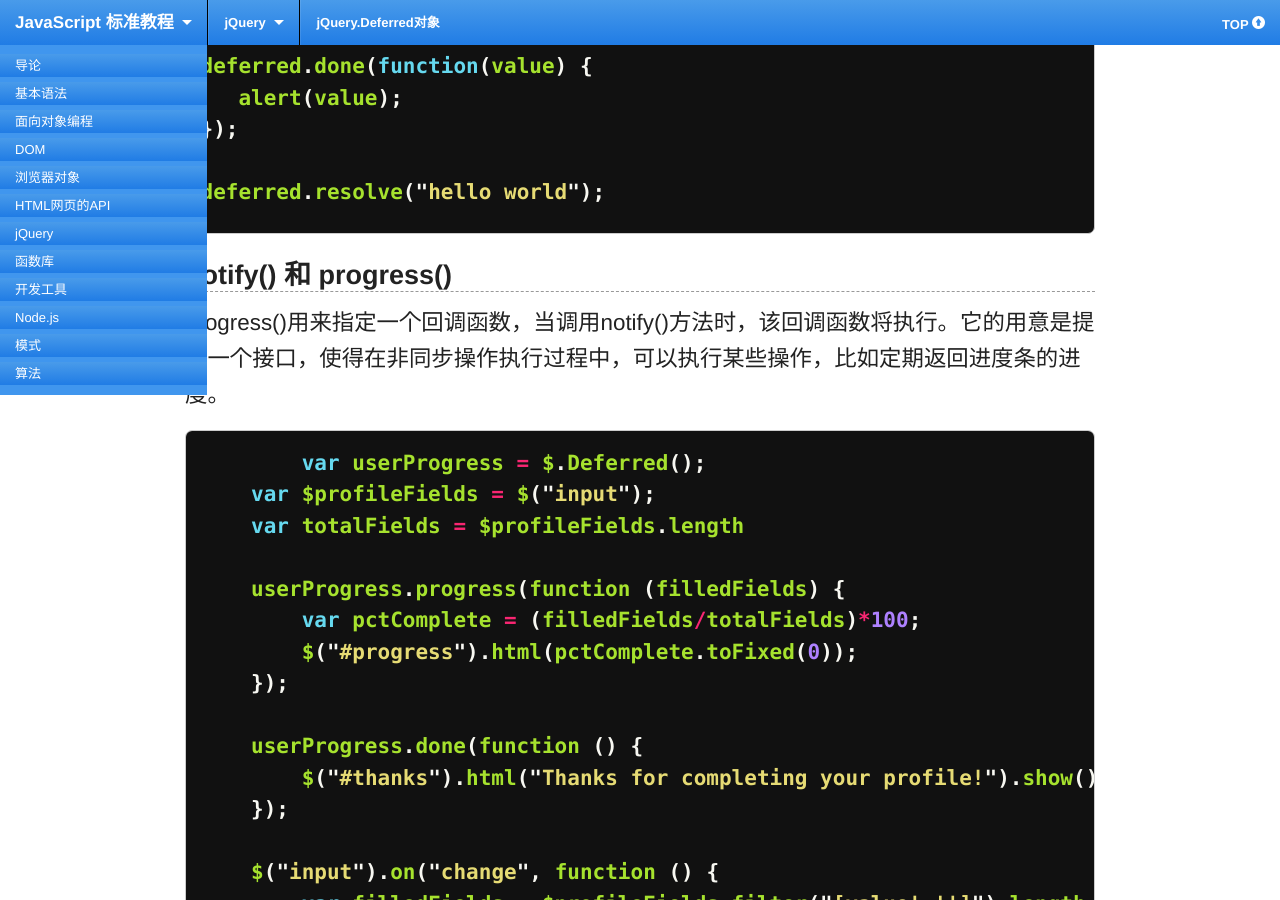
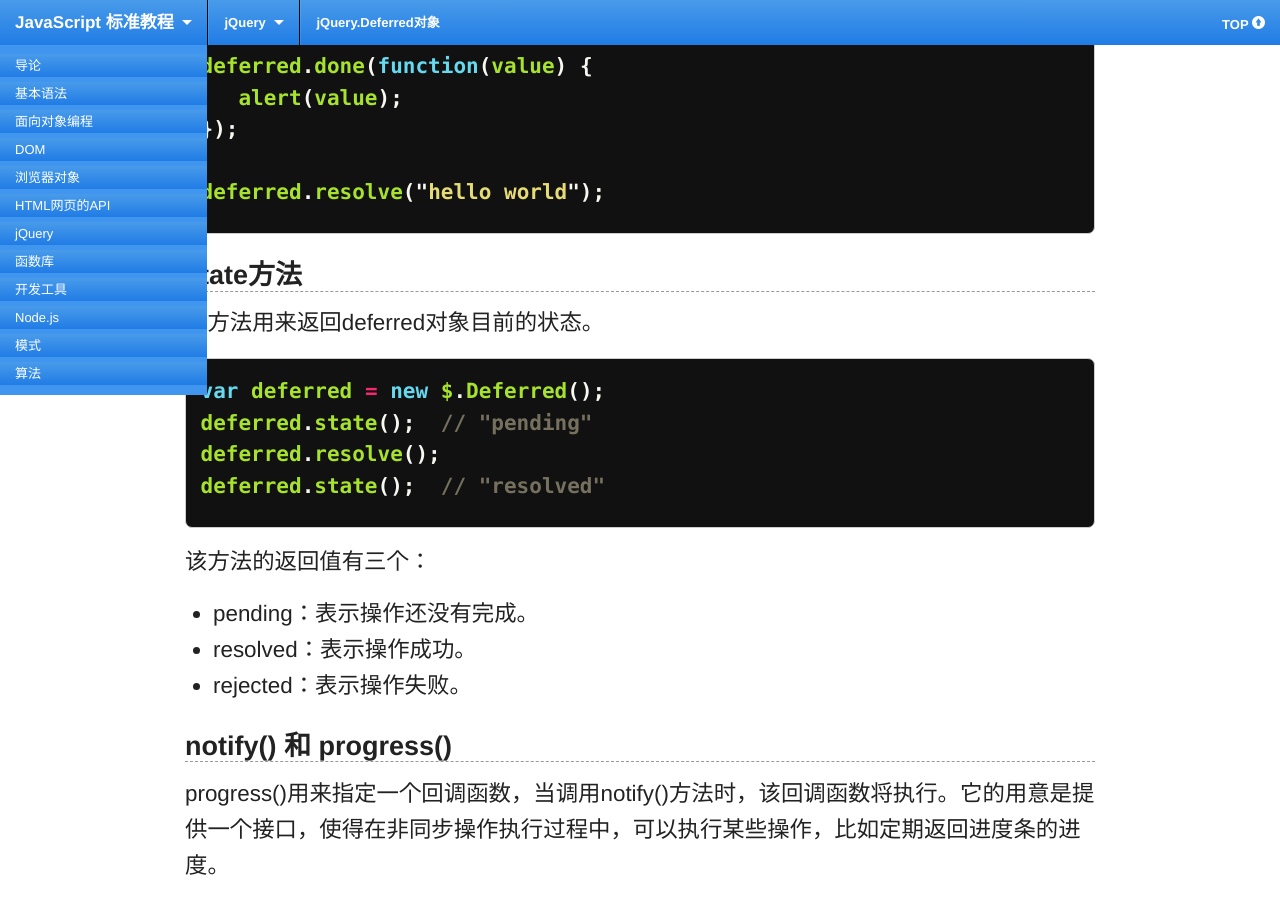
Before and after one commit to ruanyf/jstutorial, a Jekyll site: the page built from jquery/deferred.md, in a window 1280 px wide and 900 px high, scrolled down 1472 px. Built offline with Jekyll 4.4.1, drawn with Linux system fonts in a browser that asks for light colours; Markdown is read by kramdown in place of the engine named in the settings; some of the changed text lies outside the part shown.

Commit message:
edit jquery/deferred

```diff
--- a/jquery/deferred.md
+++ b/jquery/deferred.md
@@ -56,6 +56,25 @@ deferred.resolve("hello world");
 
 {% endhighlight %}
 
+### state方法
+
+该方法用来返回deferred对象目前的状态。
+
+{% highlight javascript %}
+
+var deferred = new $.Deferred();
+deferred.state();  // "pending"
+deferred.resolve();
+deferred.state();  // "resolved"
+
+{% endhighlight %}
+
+该方法的返回值有三个：
+
+- pending：表示操作还没有完成。
+- resolved：表示操作成功。
+- rejected：表示操作失败。
+
 ### notify() 和 progress()
 
 progress()用来指定一个回调函数，当调用notify()方法时，该回调函数将执行。它的用意是提供一个接口，使得在非同步操作执行过程中，可以执行某些操作，比如定期返回进度条的进度。
@@ -88,6 +107,12 @@ progress()用来指定一个回调函数，当调用notify()方法时，该回
 ### then()
 
 then()的作用也是指定回调函数，它可以接受三个参数，也就是三个回调函数。第一个参数是resolve时调用的回调函数，第二个参数是reject时调用的回调函数，第三个参数是progress()方法调用的回调函数。
+
+{% highlight javascript %}
+
+deferred.then( doneFilter [, failFilter ] [, progressFilter ] )
+
+{% endhighlight %}
 
 ### always()
 
@@ -141,6 +166,14 @@ task(param).then(
 {% highlight javascript %}
 
 task(param).then(f1).then(f2).then(f3);
+
+{% endhighlight %}
+
+除了Ajax操作，Animation类操作也可以使用promise对象。
+
+{% highlight javascript %}
+
+var promise = $('div.alert').fadeIn().promise();
 
 {% endhighlight %}
 
```
Also changed, not shown: grammar/basic.md (+1 -1 lines).
